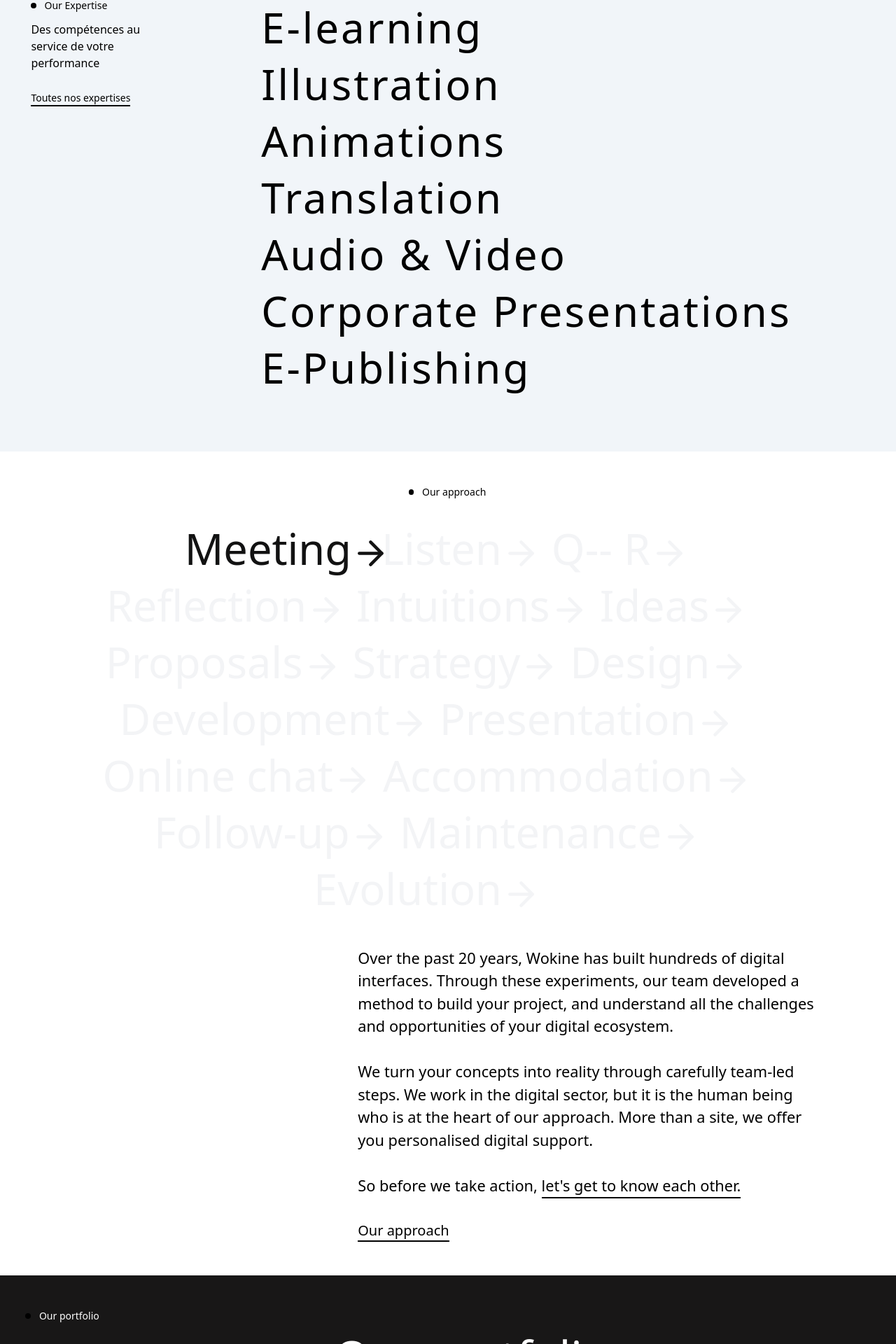
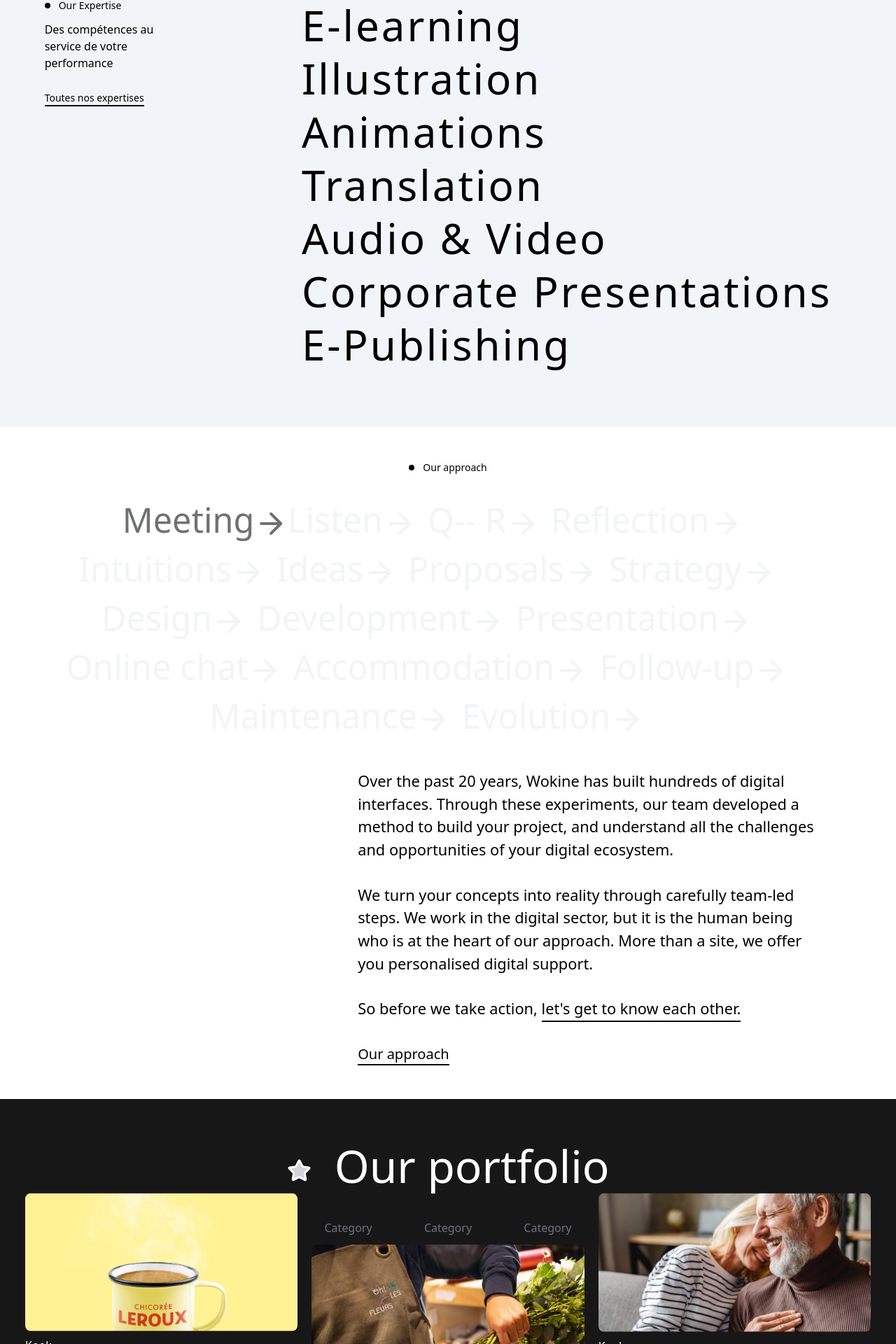
Before and after one commit to sah246ir/scroll-animated-landing-page, a React (Create React App) app: page / in a window 1280 px wide. Shown: the part 2958-4878 px from the top of the page at 70% size. Built offline with nearby package versions, Linux system fonts and the light colour scheme.

Commit message:
styl: responsive

```diff
--- a/src/components/Expertise.tsx
+++ b/src/components/Expertise.tsx
@@ -6,9 +6,9 @@ interface PropTypes{
 }
 const Expertise = ({children}:PropTypes) => {
   return (
-    <SpecialHoverButton className=" !bg-transparent px-7 py-2 group-hover:opacity-35 hover:!opacity-100 text-center sm:text-left flex justify-between items-center gap-3 group/btn">
+    <SpecialHoverButton className=" !bg-transparent px-7 py-2 group-hover:opacity-35 hover:!opacity-100 text-center md:text-left gap-3 group/btn">
        {children}
-      <img src={gif} className='group-hover/btn:opacity-100 opacity-0 transition duration-500' width={65} alt=""  />
+      {/* <img src={gif} className='group-hover/btn:opacity-100 opacity-0 transition duration-500 hidden sm:block' width={65} alt=""  /> */}
    </SpecialHoverButton>
 
   )
--- a/src/components/headings/ApproachHeading.tsx
+++ b/src/components/headings/ApproachHeading.tsx
@@ -12,10 +12,12 @@ const ApproachHeading = ({children,range,scrollYProgress}:PropTypes) => {
     const x = useTransform(scrollYProgress,range,[-30,0], )
     return (
         <div className='relative'>
-            <motion.div style={{x,fontSize:"4.787037037vw"}} className="-z-10 transition-all duration-500  absolute text-5xl text-gray-100">{children}<ArrowRight size={55} className='inline' /></motion.div>
-            <motion.h1 style={{opacity,x,fontSize:"4.787037037vw"}} className='transition-all duration-500  text-5xl text-black-200 text-justify '>
+            <motion.div style={{x,fontSize:"3.787037037vw"}} className="-z-10 transition-all duration-500  absolute text-5xl text-gray-100">{children}
+                <ArrowRight className='inline  sm:size-12' />
+            </motion.div>
+            <motion.h1 style={{opacity,x,fontSize:"3.787037037vw"}} className='transition-all duration-500  text-5xl text-black-200 text-justify '>
                  {children}
-                <ArrowRight size={55} className='inline' />
+                <ArrowRight className='inline sm:size-12 ' />
             </motion.h1>
         </div>
     )
--- a/src/components/headings/SectionHeading.tsx
+++ b/src/components/headings/SectionHeading.tsx
@@ -10,7 +10,7 @@ const SectionHeading = ({children,className,bulletClassName,bullet=true}:PropTyp
     return (
         <div className={'flex items-center gap-3 ' + className}>
             {bullet && <div className={'bg-black size-2 rounded-full  ' + bulletClassName} />}
-            <p className={'text-sm w-full '}>{children}</p>
+            <p className={'text-sm '}>{children}</p>
         </div>
     )
 }
--- a/src/section/ApprochSection.tsx
+++ b/src/section/ApprochSection.tsx
@@ -44,7 +44,7 @@ const ApprochSection = () => {
         })}
       </div>
 
-      <article style={{fontSize:"1.7vw"}} className=' sm:w-[30em] mt-12  flex flex-col gap-8 items-start'>
+      <article className=' sm:w-[30em] mt-12 md:text-[1.7vw]  flex flex-col gap-8 items-start'>
         <p>Over the past 20 years, Wokine has built hundreds of digital interfaces. Through these experiments, our team developed a method to build your project, and understand all the challenges and opportunities of your digital ecosystem.</p>
         <p>We turn your concepts into reality through carefully team-led steps. We work in the digital sector, but it is the human being who is at the heart of our approach. More than a site, we offer you personalised digital support.</p>
         <p>So before we take action,&nbsp;
--- a/src/section/ExpertiseSection.tsx
+++ b/src/section/ExpertiseSection.tsx
@@ -5,8 +5,8 @@ import Expertise from '../components/Expertise'
 
 const ExpertiseSection = () => {
     return (
-        <div className='py-20  bg-slate-100 px-10 flex flex-col sm:flex-row items-center sm:items-start gap-28 justify-around'>
-            <div className='sm:sticky top-20'>
+        <div className='py-20  bg-slate-100 px-10 flex flex-col md:flex-row items-center md:items-start gap-28 justify-around'>
+            <div className='md:sticky top-20'>
                 <div className="sticky top-10 max-w-[180px] flex flex-col gap-3">
                     <SectionHeading className=''>
                          Our Expertise
@@ -17,7 +17,7 @@ const ExpertiseSection = () => {
                     </div>
                 </div>
             </div>
-            <div className="text-6xl tracking-wider group flex flex-col ">
+            <div className="text-3xl sm:text-6xl tracking-wider group flex items-center md:items-start flex-col ">
                 <Expertise>E-learning</Expertise>
                 <Expertise>Illustration</Expertise>
                 <Expertise>Animations</Expertise>
--- a/src/section/GallerySection.tsx
+++ b/src/section/GallerySection.tsx
@@ -1,5 +1,4 @@
 import React, { useRef, useState } from 'react'
-import SectionHeading from '../components/headings/SectionHeading'
 import GalleryPotrait from '../components/GalleryPotrait';
 import { motion, useScroll, useTransform } from 'framer-motion';
 import { Star } from 'lucide-react';
@@ -43,7 +42,6 @@ const GallerySection = () => {
     )
     return (
         <section style={{ backgroundColor: "#181717" }} className='p-9 py-12   text-white gap-16'>
-            <SectionHeading>Our portfolio</SectionHeading>
             <h1 className='text-[5vw] whitespace-nowrap text-center mb-7'>
                 <Star size={35} className='inline fill-gray-300'/>
                 &nbsp;
@@ -60,7 +58,7 @@ const GallerySection = () => {
                 <GalleryFilter>Category</GalleryFilter>
                 <GalleryFilter>Category</GalleryFilter>
             </div>
-            <div   ref={element} className="gallery flex flex-col sm:flex-row sm:gap-5 min-h-[962px]">
+            <div ref={element} className="gallery hidden sm:flex  flex-col sm:flex-row sm:gap-5 min-h-[962px]">
                 {gallery.map((grp,i)=>{
                     return(
                         <motion.div style={{...(i!==1 && {y})}} className="flex flex-col gap-8 transition-all duration-500 lg:transition-none">
@@ -72,7 +70,20 @@ const GallerySection = () => {
                         </motion.div>
                     )
                 })}
+            </div>
 
+            <div className="gallery flex sm:hidden flex-col sm:flex-row sm:gap-5 min-h-[962px]">
+                {gallery.map((grp,i)=>{
+                    return(
+                        <div className="flex flex-col gap-8 transition-all duration-500 lg:transition-none">
+                            {grp.map((potrait,j)=>{
+                                return(
+                                    <GalleryPotrait overlay={hovered && hovered.toString()!==[i,j].toString()} onHover={()=>setHover([i,j])} onLeave={()=>setHover(null)} potrait={potrait} />
+                                )
+                            })}
+                        </div>
+                    )
+                })}
             </div>
         </section>
     )
--- a/src/section/LandingSection.tsx
+++ b/src/section/LandingSection.tsx
@@ -33,7 +33,7 @@ const LandingSection = () => {
                     }}
                     initial={"hidden"}
                     animate={"visible"}
-                    className='overflow-hidden whitespace-nowrap text-left text-6xl py-2 bg-orange-400 text-white font-extralight rounded-lg'
+                    className='overflow-hidden whitespace-nowrap text-left text-4xl sm:text-6xl py-2 bg-orange-400 text-white font-extralight rounded-lg'
                     transition={{
                         type: "spring",
                         stiffness: 75,
```
